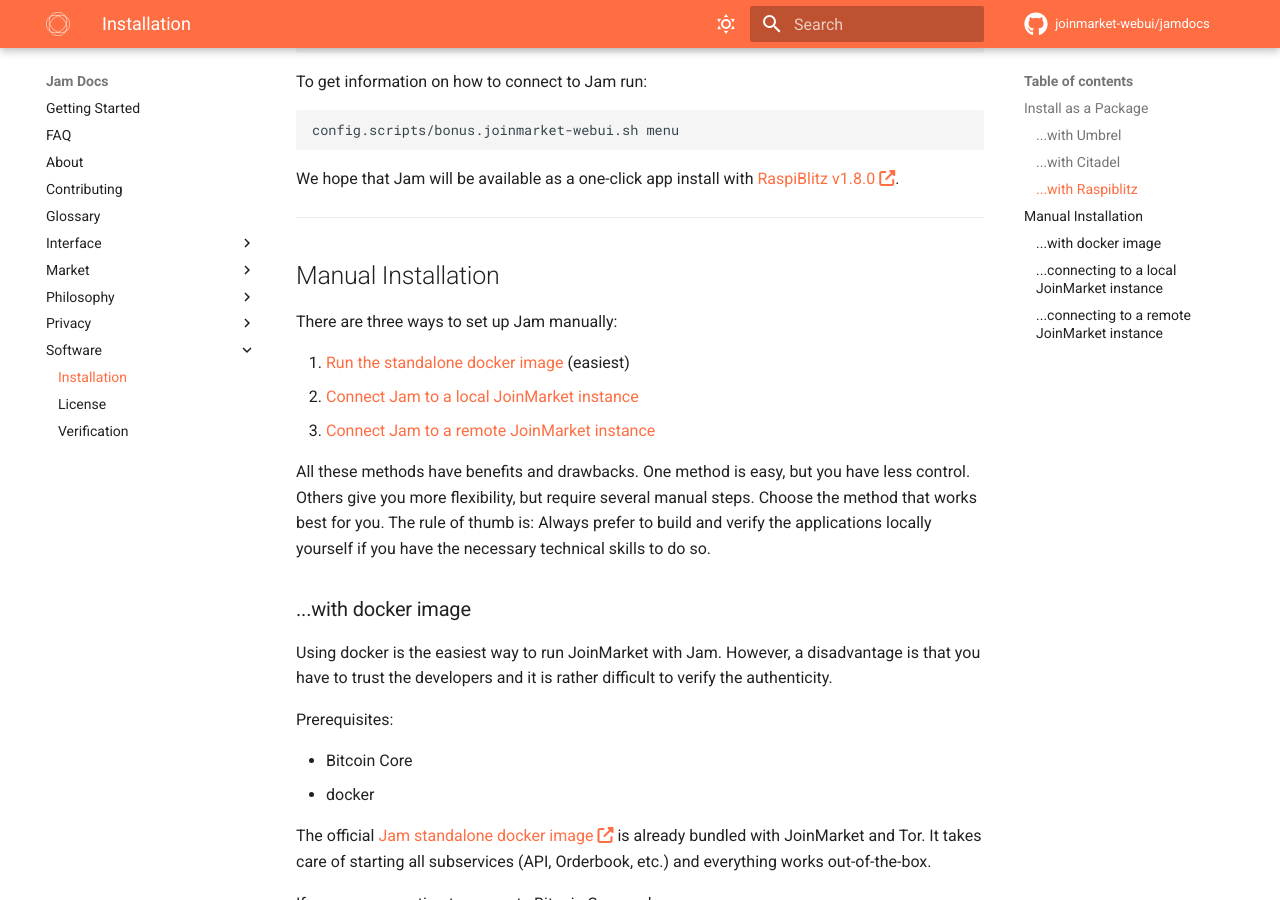
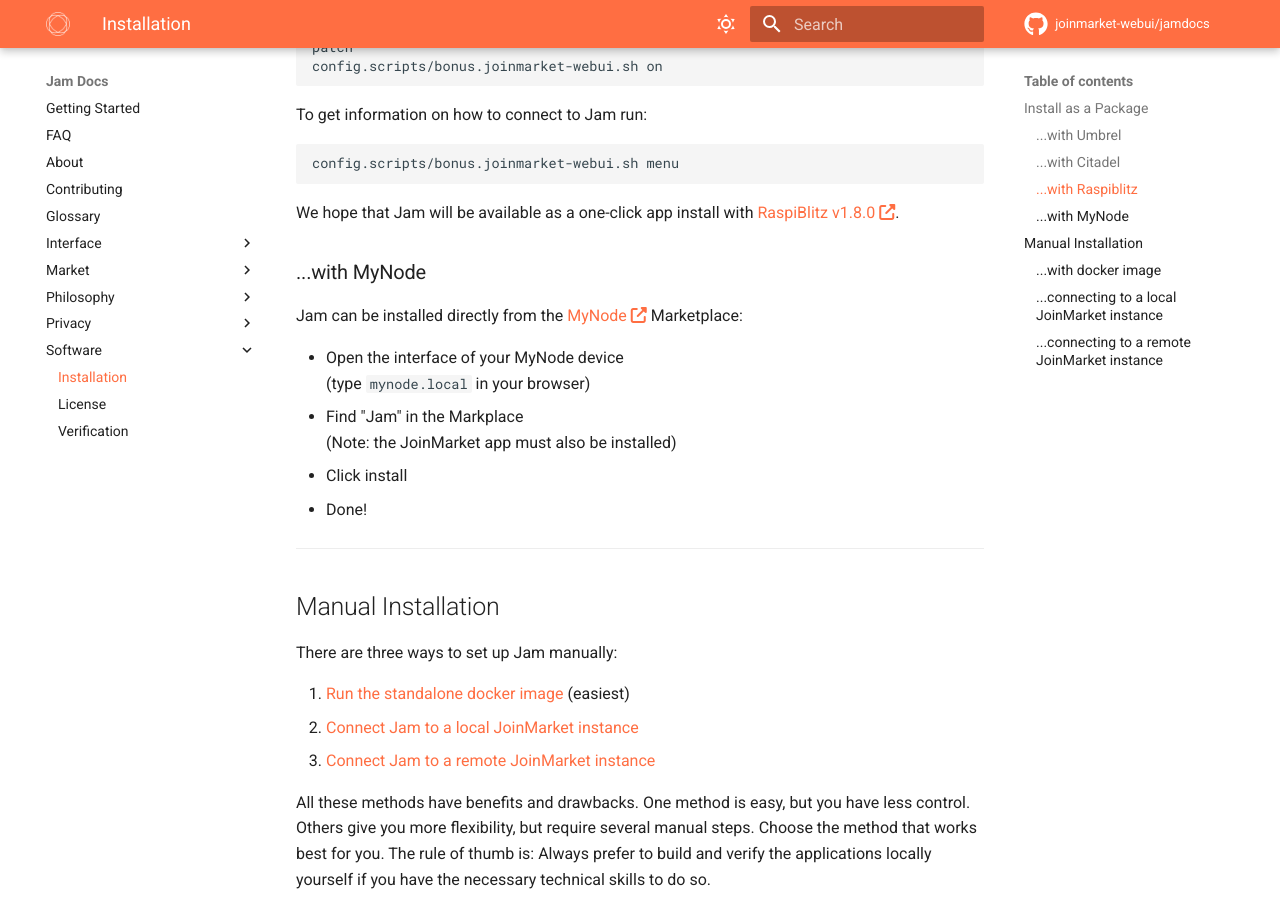
Before and after one commit to joinmarket-webui/jamdocs, an MkDocs documentation site: the page built from docs/software/installation.md, in a window 1280 px wide and 900 px high, scrolled down 1467 px. Built offline with MkDocs 1.6.1 and Material for MkDocs 9.7.7, drawn with Linux system fonts in a browser that asks for light colours; nearby versions of some CDN libraries; comment, search, counter and statistics services are not loaded.

Commit message:
docs: add install instructions for MyNode (#31)
* Update Install Instructions for MyNode

* Apply suggestions from code review

Co-authored-by: Gigi <109058+dergigi@users.noreply.github.com>

```diff
--- a/docs/software/installation.md
+++ b/docs/software/installation.md
@@ -5,6 +5,7 @@
 - [Umbrel](#with-umbrel)
 - [Citadel](#with-citadel)
 - [Raspiblitz](#with-raspiblitz)
+- [MyNode](#with-mynode)
 
 You should be able to install Jam with one click if you are running any of the
 above. You can also do a [manual installation](#manual-installation).
@@ -64,6 +65,15 @@
 We hope that Jam will be available as a one-click app
 install with [RaspiBlitz
 v1.8.0](https://github.com/rootzoll/raspiblitz/issues/2891).
+
+### ...with MyNode
+
+Jam can be installed directly from the [MyNode](https://mynodebtc.com/) Marketplace:
+
+- Open the interface of your MyNode device <br/>(type `mynode.local` in your browser)
+- Find "Jam" in the Markplace <br/>(Note: the JoinMarket app must also be installed)
+- Click install
+- Done!
 
 ---
 
```
